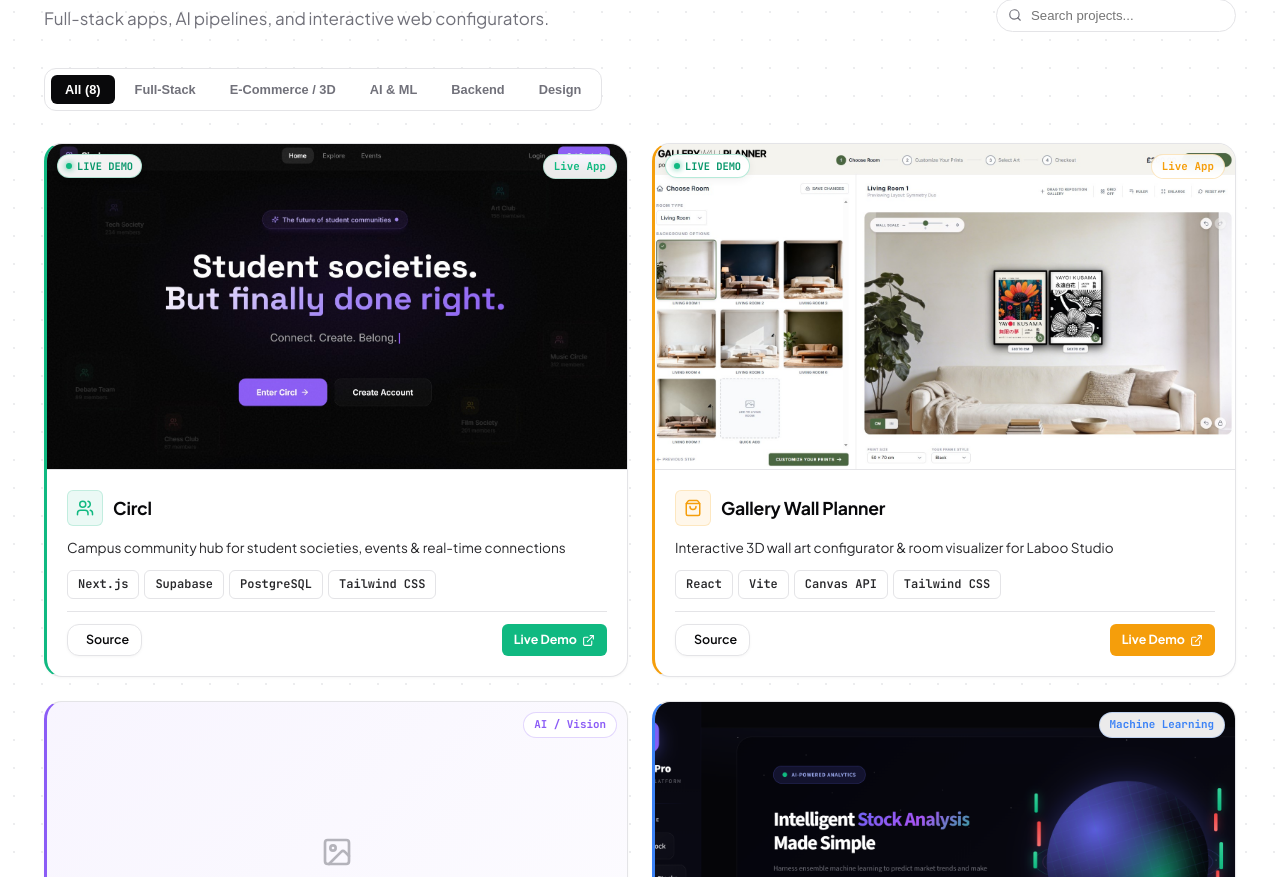
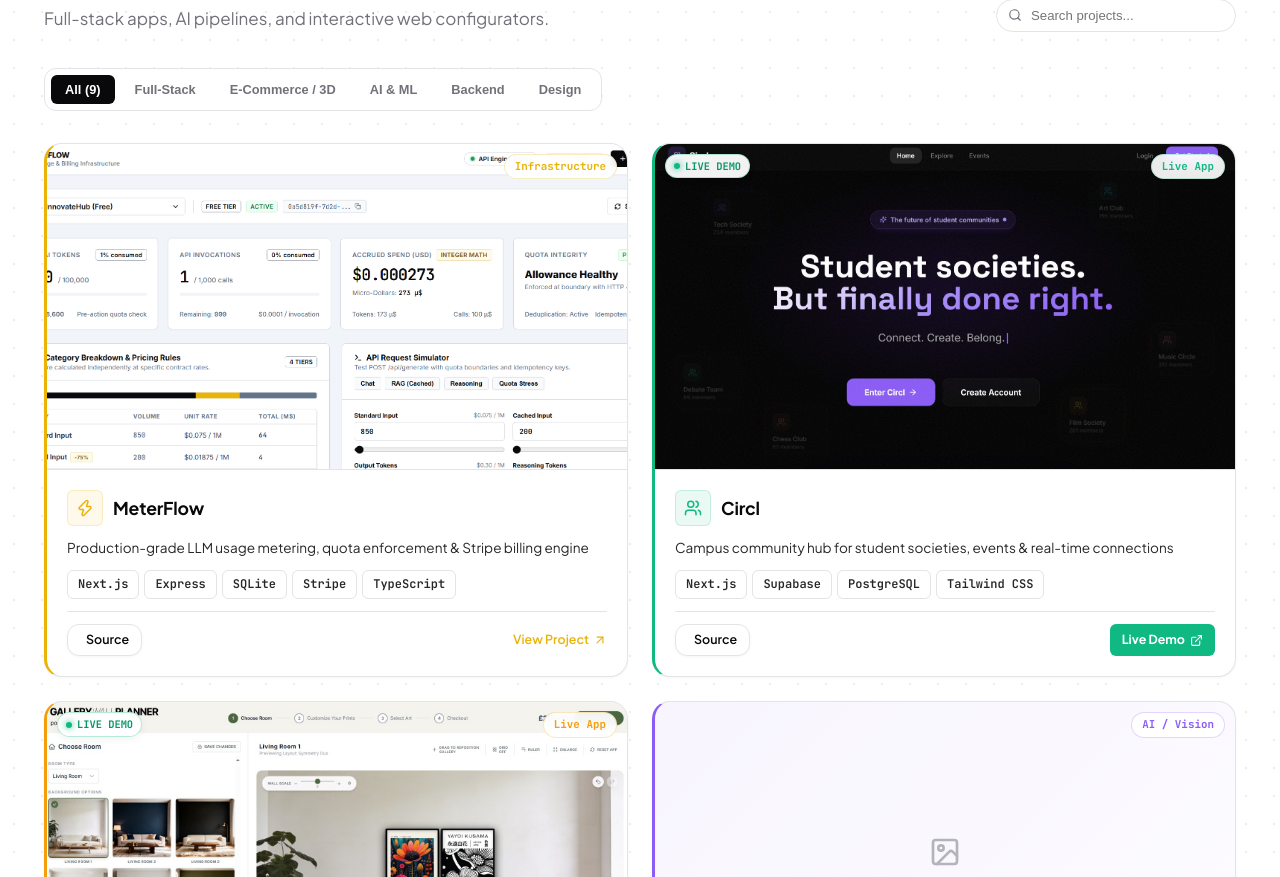
Before and after one commit to AliWahid1310/MuhammadAliWahid, a Next.js app: page / in a window 1280 px wide. Shown: the part 2853-3730 px from the top of the page. Built offline with nearby package versions, Linux system fonts and the light colour scheme.

Commit message:
feat(projects): add MeterFlow LLM usage metering and billing service project

```diff
--- a/src/components/RealProjects.tsx
+++ b/src/components/RealProjects.tsx
@@ -37,6 +37,19 @@ export default function RealProjects() {
   const [searchQuery, setSearchQuery] = useState<string>("");
 
   const projects: Project[] = [
+    {
+      id: "meterflow",
+      title: "MeterFlow",
+      tagline: "Production-grade LLM usage metering, quota enforcement & Stripe billing engine",
+      category: "backend",
+      badge: "Infrastructure",
+      snapshot: "/images/MeterFlow.png",
+      liveUrl: undefined,
+      techStack: ["Next.js", "Express", "SQLite", "Stripe", "TypeScript"],
+      githubUrl: "https://github.com/AliWahid1310/llm-meter",
+      icon: Zap,
+      accent: "#eab308",
+    },
     {
       id: "circl",
       title: "Circl",
```
